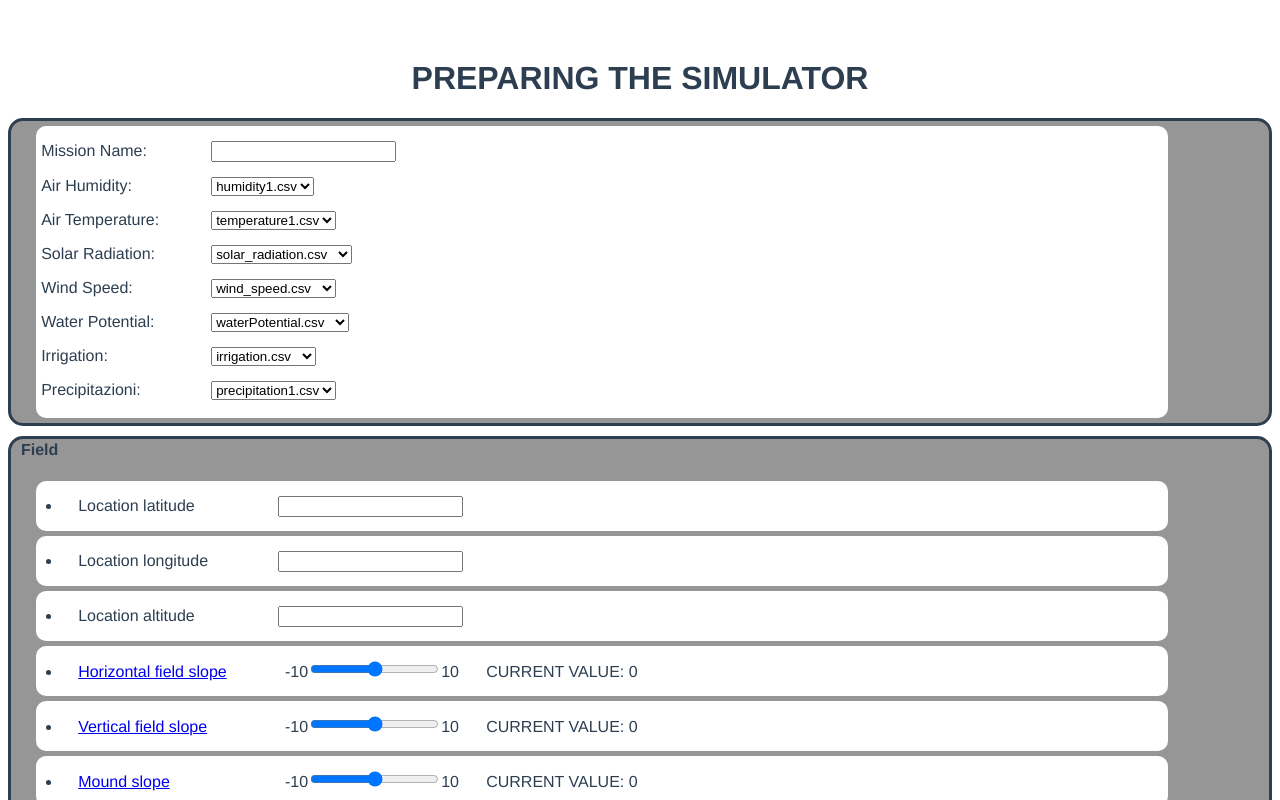
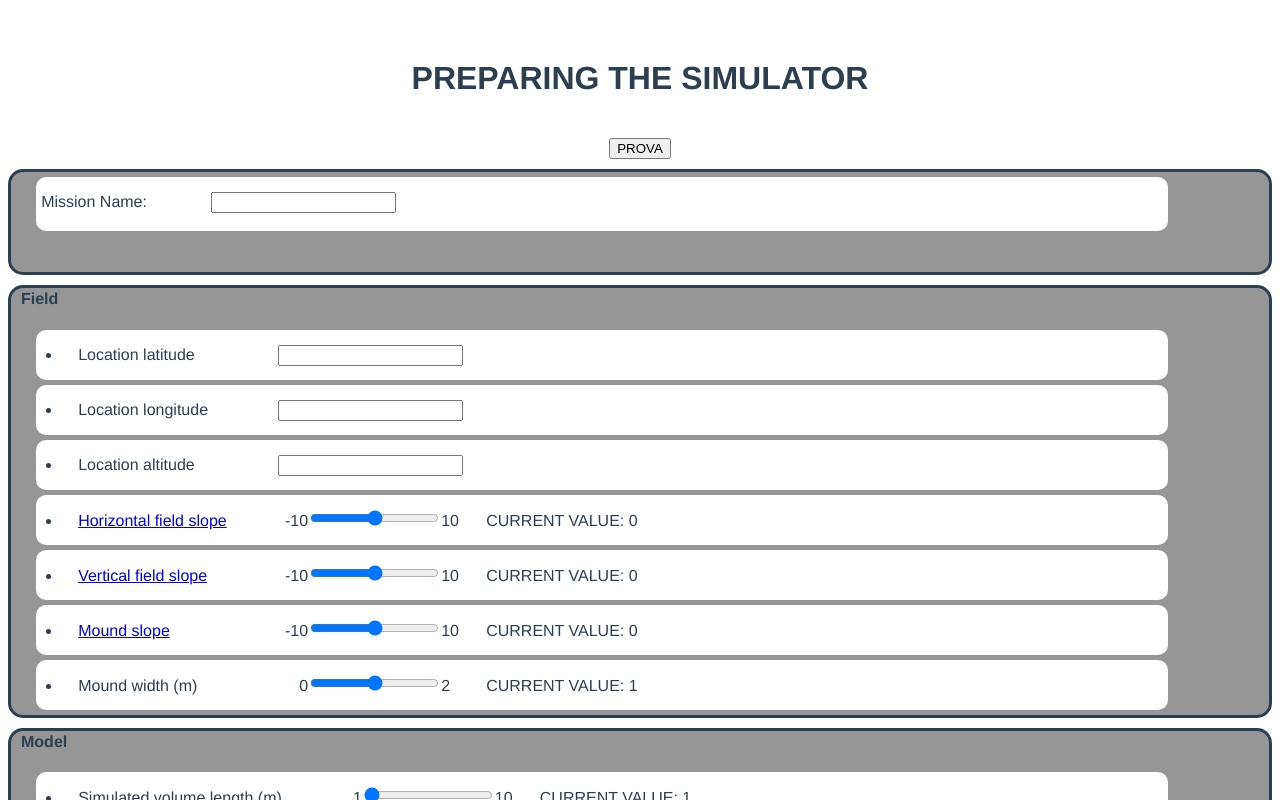
Before and after one commit to w4bo/watering-gui, a Vue app in the folder tesiBrini/app/: page / in a window 1280 px wide. Shown: the top 800 px of the page. Built offline with nearby package versions, Linux system fonts and the light colour scheme.

Commit message:
Update work

```diff
--- a/tesiBrini/app/src/App.vue
+++ b/tesiBrini/app/src/App.vue
@@ -2,54 +2,21 @@
   <header>
     <h1>PREPARING THE SIMULATOR</h1>
   </header>
+  <button :onclick="getFolder()">PROVA</button>
   <form>
     <article class="inputMission">
       <div class="input">
         <label for="input">Mission Name: </label>
         <input type="text" id="input" name="input" required/>
         <br>
-        <label for="hum">Air Humidity:</label>
-        <select name="hum" id="hum">
-          <option value="humidity.csv">humidity1.csv</option>
-          <option value="humidity2.csv">humidity2.csv</option>
-        </select>
+        <template v-for="fold in getFolder()" :key="fold">
+          <label :for="fold">{{ fold }}</label>
+          <select :name="fold" id="fold">
+            <option v-for="file in getFiles(fold)" :key="file">{{ file }}</option>
+          </select>
+          <br>
+        </template>
         <br>
-        <label for="temp">Air Temperature:</label>
-        <select name="temp" id="temp">
-          <option value="temperature.csv">temperature1.csv</option>
-          <option value="temperature2.csv">temperature2.csv</option>
-        </select>
-        <br>
-        <label for="rad">Solar Radiation:</label>
-        <select name="rad" id="rad">
-          <option value="solar_radiation.csv">solar_radiation.csv</option>
-          <option value="solar_radiation2.csv">solar_radiation2.csv</option>
-        </select>
-        <br>
-        <label for="wind">Wind Speed:</label>
-        <select name="wind" id="wind">
-          <option value="wind_speed.csv">wind_speed.csv</option>
-          <option value="wind_speed2.csv">wind_speed2.csv</option>
-        </select>
-        <br>
-        <label for="pot">Water Potential:</label>
-        <select name="pot" id="pot">
-          <option value="waterPotential.csv">waterPotential.csv</option>
-          <option value="waterPotential2.csv">waterPotential2.csv</option>
-        </select>
-        <br>
-        <label for="irri">Irrigation:</label>
-        <select name="irri" id="irri">
-          <option value="irrigation.csv">irrigation.csv</option>
-          <option value="irrigation.csv">irrigation2.csv</option>
-        </select>
-        <br>
-        <label for="prec">Precipitazioni:</label>
-        <select name="prec" id="prec">
-          <option value="precipitation.csv">precipitation1.csv</option>
-          <option value="precipitation2.csv">precipitation2.csv</option>
-        </select>
-        <br><br>
       </div>
 
     </article>
@@ -126,7 +93,6 @@
 
           </li>
         </div>
-        <button :onclick="getValue()">SPEREM</button>
       </article>
     </div>
     <input type="submit" value="Submit">
@@ -163,18 +129,28 @@ export default {
         label.innerHTML = "CURRENT VALUE: " + input.value;
       },
 
-      getValue:function(){
-        const Http = new XMLHttpRequest();
-        const url='input/air_humidity/air_humidity1.csv';
-        Http.open("GET", url);
-        Http.send();
+      getFolder:function(){
+        let folder = new Array();
+        const a1 = require.context('../public/input/', true)
+        a1.keys().forEach(element => {
+          let array = element.split("/");
+          if(!folder.includes(array[1])){
+            folder.push(array[1])
+          }
+        })
+        return folder
+      },
 
-        Http.onreadystatechange = function(){
-          if(this.readyState == 4 && this.status==200){
-            const stringa = Http.responseText[10] + Http.responseText[11] + Http.responseText[12] + Http.responseText[13] + Http.responseText[14] + Http.responseText[15] + Http.responseText[16] + Http.responseText[17] + Http.responseText[18] + Http.responseText[19] + Http.responseText[20] + Http.responseText[21] + Http.responseText[22]
-            console.log(stringa)
+      getFiles:function(fold){
+        let files = new Array();
+        const a2 = require.context('../public/input/', true)
+        a2.keys().forEach(element => {
+          let array = element.split("/")
+          if(array[1] == fold){
+            files.push(array[2]);
           }
-        }
+        })
+        return files
       }
     }
 }
```
Also changed, not shown: tesiBrini/app/public/input/Air Humidity/air_humidity1.csv (renamed from tesiBrini/app/public/input/air_humidity/air_humidity1.csv), tesiBrini/app/public/input/Air Humidity/air_humidity2.csv (renamed from tesiBrini/app/public/input/air_humidity/air_humidity2.csv), tesiBrini/app/public/input/Air Temperature/air_temperature1.csv (renamed from tesiBrini/app/public/input/air_temperature/air_temperature1.csv), tesiBrini/app/public/input/Air Temperature/air_temperature2.csv (renamed from tesiBrini/app/public/input/air_temperature/air_temperature2.csv), tesiBrini/app/public/input/Solar Radiation/solar_radiation1.csv (renamed from tesiBrini/app/public/input/solar_radiation/solar_radiation1.csv), tesiBrini/app/public/input/Solar Radiation/solar_radiation2.csv (renamed from tesiBrini/app/public/input/solar_radiation/solar_radiation2.csv), tesiBrini/app/public/input/Water Potential/waterPotential1.csv (renamed from tesiBrini/app/public/input/water_potential/waterPotential1.csv), tesiBrini/app/public/input/Water Potential/waterPotential2.csv (renamed from tesiBrini/app/public/input/water_potential/waterPotential2.csv), tesiBrini/app/public/input/Wind Speed/wind_speed1.csv (renamed from tesiBrini/app/public/input/wind_speed/wind_speed1.csv), tesiBrini/app/public/input/Wind Speed/wind_speed2.csv (renamed from tesiBrini/app/public/input/wind_speed/wind_speed2.csv).
